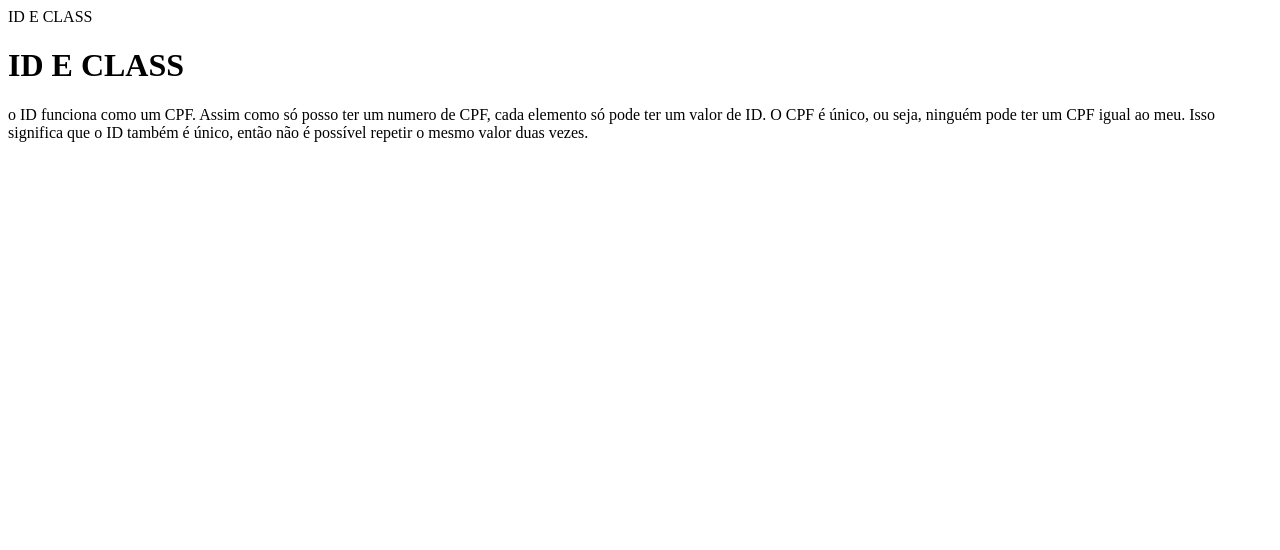
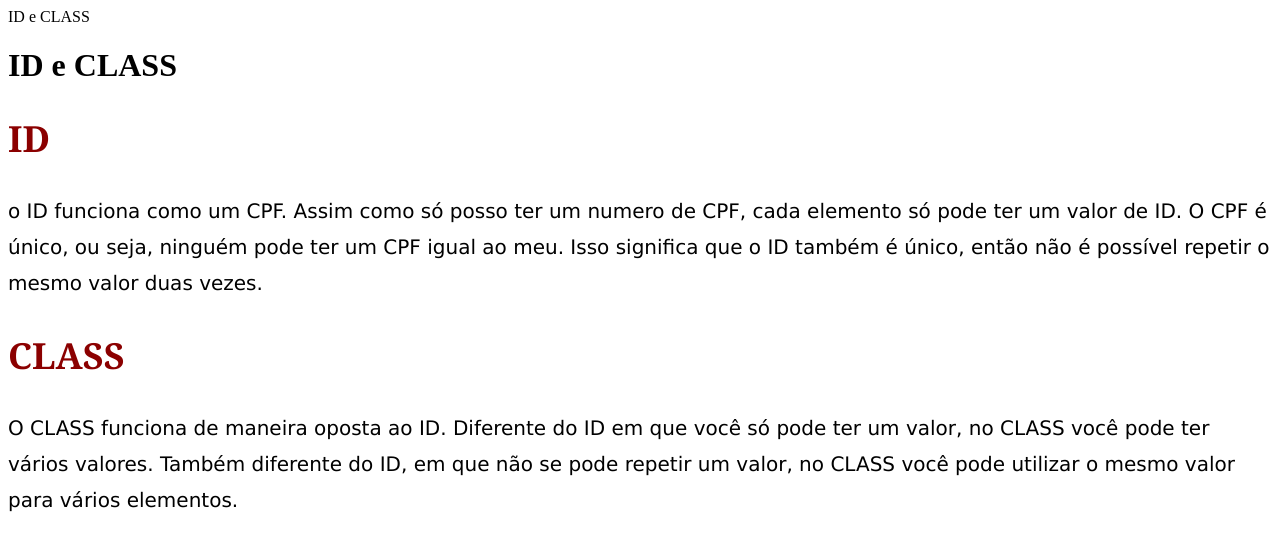
Before and after one commit to Larabeatriz08/aulas_html_css, a plain HTML site: page 4_ID_CLASS/index.html in a window 1280 px wide. Drawn offline with Linux system fonts and the light colour scheme.

Commit message:
id e class atividade

```diff
--- a/4_ID_CLASS/index.html
+++ b/4_ID_CLASS/index.html
@@ -4,14 +4,23 @@
     <meta charset="UTF-8">
     <meta http-equiv="X-UA-Compatible" content="IE=edge">
     <meta name="viewport" content="width=device-width, initial-scale=1.0">
-    <titleI>ID E CLASS</titleI>
+    <link rel="stylesheet" href="style.css">
+    <titleI>ID e CLASS</titleI>
 </head>
 <body>
-    <h1>ID E CLASS</h1>
+    <h1>ID e CLASS</h1>
+
+    <h2>ID</h2>
 
 
    <p>
     o ID funciona como um CPF. Assim como só posso ter um numero de CPF, cada elemento só pode ter um valor de ID. O CPF  é único, ou seja, ninguém pode ter um CPF igual ao meu. Isso significa que o ID também é único, então não é possível repetir o mesmo valor duas vezes.
    </p>
+
+   <h2>CLASS</h2>
+   <p>
+    O CLASS funciona de maneira oposta ao ID. Diferente do ID em que você só pode ter um valor, no CLASS você pode ter vários valores. Também diferente do ID, em que não se pode repetir um valor, no CLASS você pode utilizar o mesmo valor para vários elementos.
+   </p>
+
 </body>
 </html>
--- /dev/null
+++ b/4_ID_CLASS/style.css
@@ -0,0 +1,11 @@
+h2 {
+    font-family: Cambria, Cochin, Georgia, Times, 'Times New Roman', serif;
+    color: darkred;
+    font-size: 36px;
+}
+
+p {
+    font-family: 'Lucida Sans', 'Lucida Sans Regular', 'Lucida Grande', 'Lucida Sans Unicode', Geneva, Verdana, sans-serif;
+    font-size: 20px;
+    line-height: 36px;
+}
```
Also changed, not shown: style.css (deleted).
